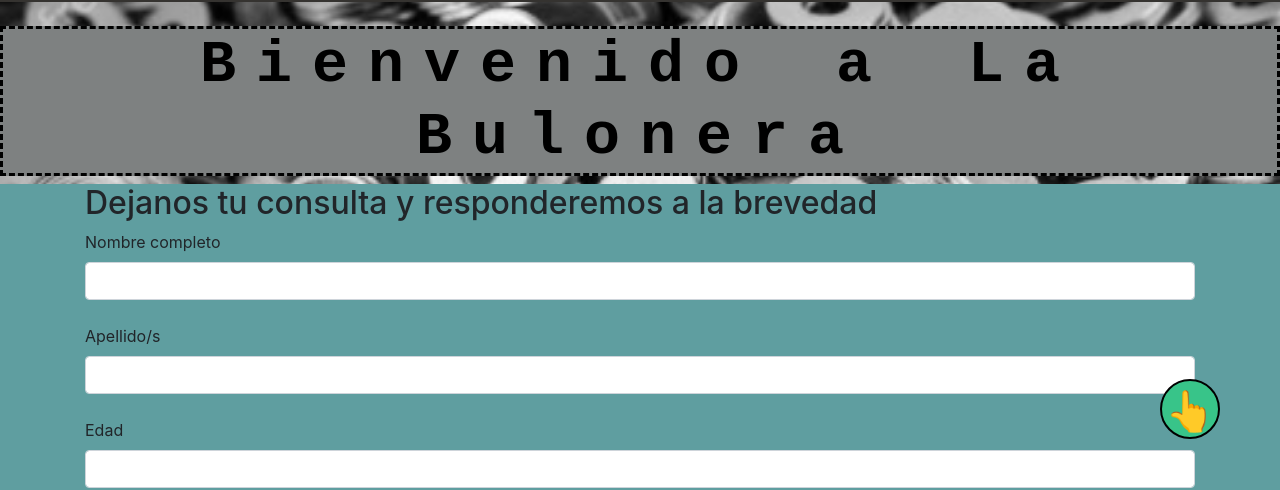
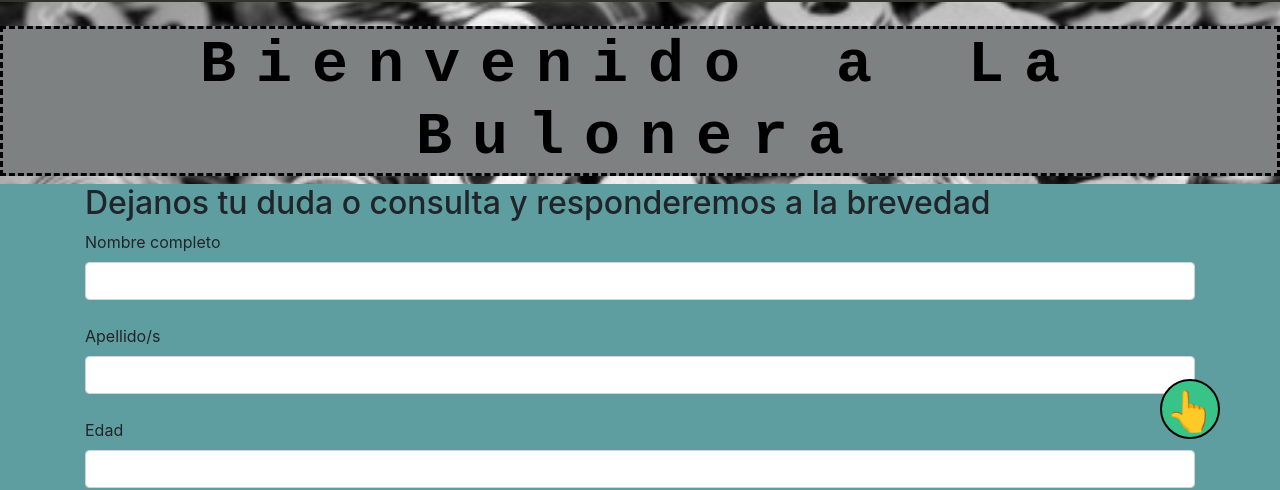
Before and after one commit to lariabig/La-Bulonera, a plain HTML site: page enlaces/contacto.html in a window 1280 px wide. Shown: the part 311-801 px from the top of the page. Drawn offline with nearby package versions, Linux system fonts and the light colour scheme.

Commit message:
modifique el titulo del form en contactos

```diff
--- a/enlaces/contacto.html
+++ b/enlaces/contacto.html
@@ -73,7 +73,7 @@
     <form class="formulario form-group" action="enviar.php" method="post" enctype="application/x-www-form-urlencoded">
         <div class="container form-group">
 
-            <h2>Dejanos tu consulta y responderemos a la brevedad</h2>
+            <h2>Dejanos tu duda o consulta y responderemos a la brevedad</h2>
             <label for="name">Nombre completo</label>
             <input class="form-control" type="text" required><br>
             <label for="lastname">Apellido/s</label>
```
